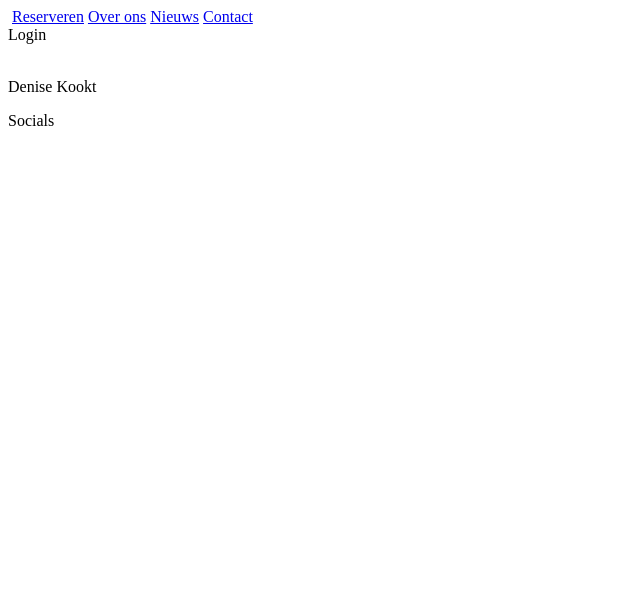
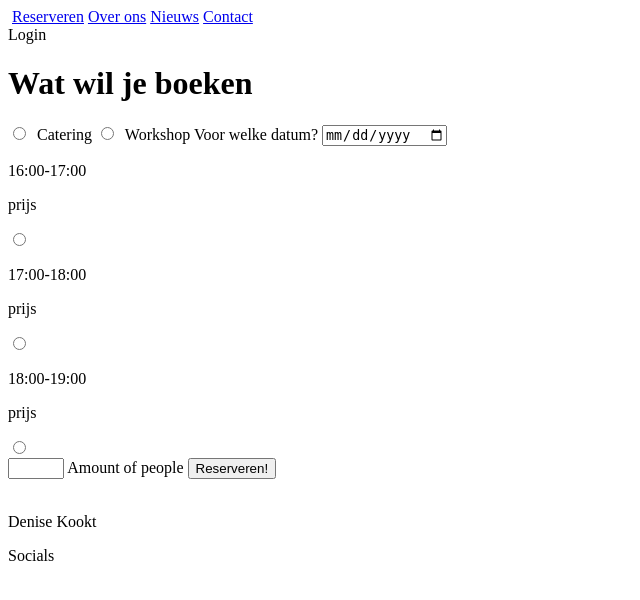
Before and after one commit to SEVerhaak/CLE2, a PHP site: page /reservation.php in a window 1280 px wide. Shown: the top 600 px of the page, without its empty margins (0-640 px from the left). Run offline with PHP 8.4, Linux system fonts and the light colour scheme.

Commit message:
reserveringspagina

```diff
--- a/reservation.php
+++ b/reservation.php
@@ -25,9 +25,37 @@
     </nav>
 </header>
 <body>
-<div class = "reservation-box">
-
-</div>
+    <div class = "reservation-box">
+        <h1>Wat wil je boeken</h1>
+        <form action = "#" method="POST">
+            <input type = "radio" name = "service" id = "catering">
+                <img class = "catering">
+                <label for = "service1"> Catering </label>
+            <input type = "radio" name = "service" id = "workshop">
+                <img class = "workshop">
+                <label for = "service2"> Workshop </label>
+            <label for = "date" >Voor welke datum?</label>
+            <input type = "date" name = "date" id = "date">
+            <div class = "available-time">
+                <p>16:00-17:00</p>
+                <p>prijs</p>
+                <input type = "radio" name = "time" id = "time">
+            </div>
+            <div class = "available-time">
+                <p>17:00-18:00</p>
+                <p>prijs</p>
+                <input type = "radio" name = "time" id = "time">
+            </div>
+            <div class = "available-time">
+                <p>18:00-19:00</p>
+                <p>prijs</p>
+                <input type = "radio" name = "time" id = "time">
+            </div>
+            <input type = "number" name = "amount_people" min = "2" max = "16">
+            <label for = "amount_people">Amount of people</label>
+            <button type = "submit">Reserveren!</button>
+        </form>
+    </div>
 </body>
 <footer>
     <img class="logo" src="">
```
Also changed, not shown: css/style.css (added).
